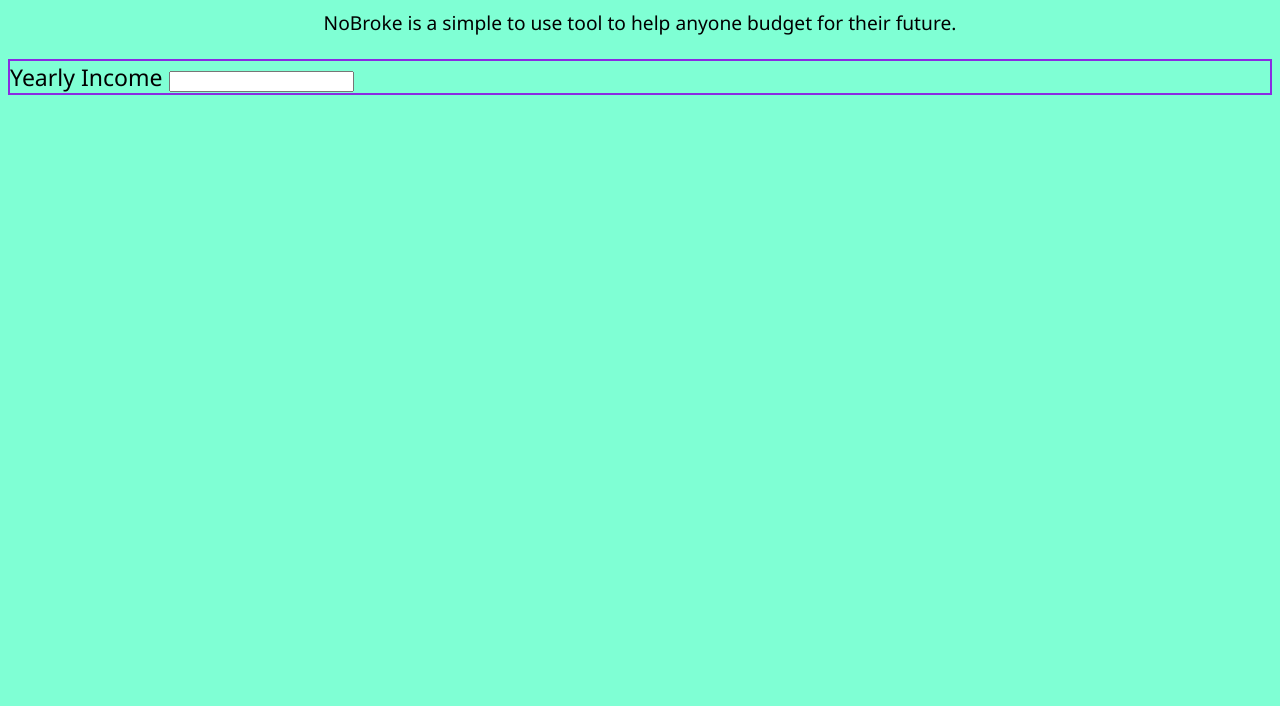
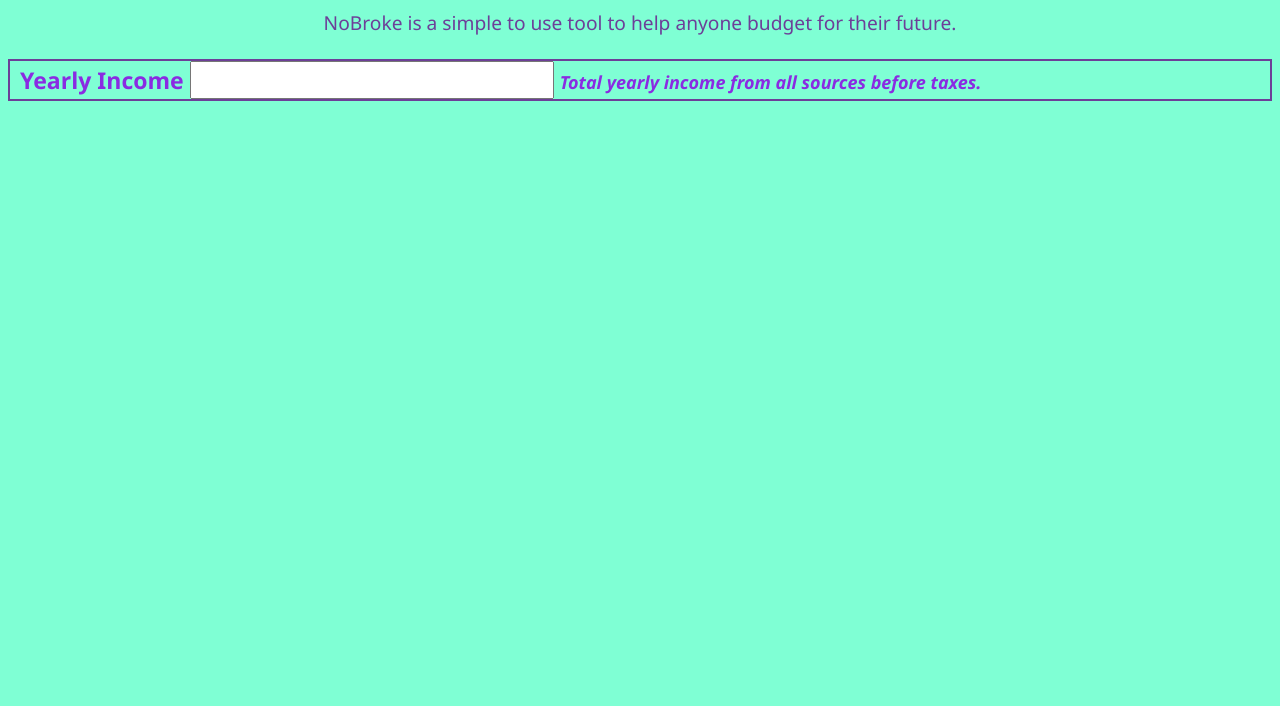
Before and after one commit to n2rfe/Financial-advising-, a plain HTML site: page index.html in a window 1280 px wide. Shown: the part 94-800 px from the top of the page. Drawn offline with Linux system fonts and the light colour scheme.

Commit message:
finished first box lmao

```diff
--- a/index.html
+++ b/index.html
@@ -6,11 +6,17 @@
     <title>NoBroke</title>
 </head>
 <body style="background-color: aquamarine; font-family: 'Segoe UI', Tahoma, Geneva, Verdana, sans-serif; font-size: larger;">
+    <!--title-->
     <h1 style="font-weight: bolder; color:blueviolet" align="center">Welcome to NoBroke</h1>
-    <p align="center">NoBroke is a simple to use tool to help anyone budget for their future.</p>
-    <p label style="font-size: larger; border: 2px solid blueviolet" for="Yearly Income">Yearly Income<label>
-        <input size="25" width="100" type="number" id="Yearly Income"/>
-    </label></p>
-    <name= n/a></name>
+    <!--description-->
+    <p style="color: rgb(109, 63, 152);" align="center">NoBroke is a simple to use tool to help anyone budget for their future.</p>
+    <!--box 1-->
+    <p style="font-size: larger; border: 2px solid rgb(109, 63, 152); font-weight: bolder; color:blueviolet; padding-left: 10px;" for="Yearly Income">Yearly Income
+        <label>
+            <input style="font-size: larger;" size="25" type="number" id="Yearly Income"/>
+        </label>
+        <font style="font-size: large; font-style: italic;"/>
+        Total yearly income from all sources before taxes.
+    </p>
 </body>
 </html>
```
